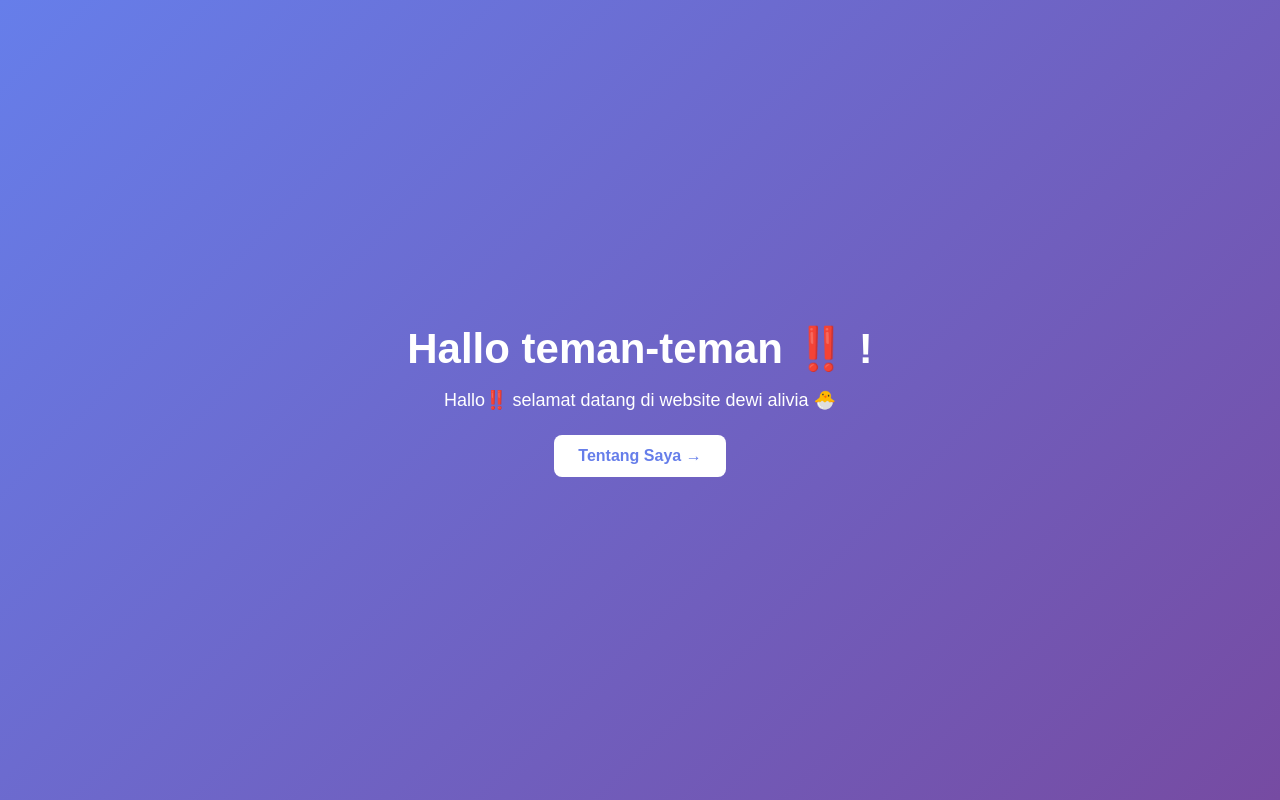
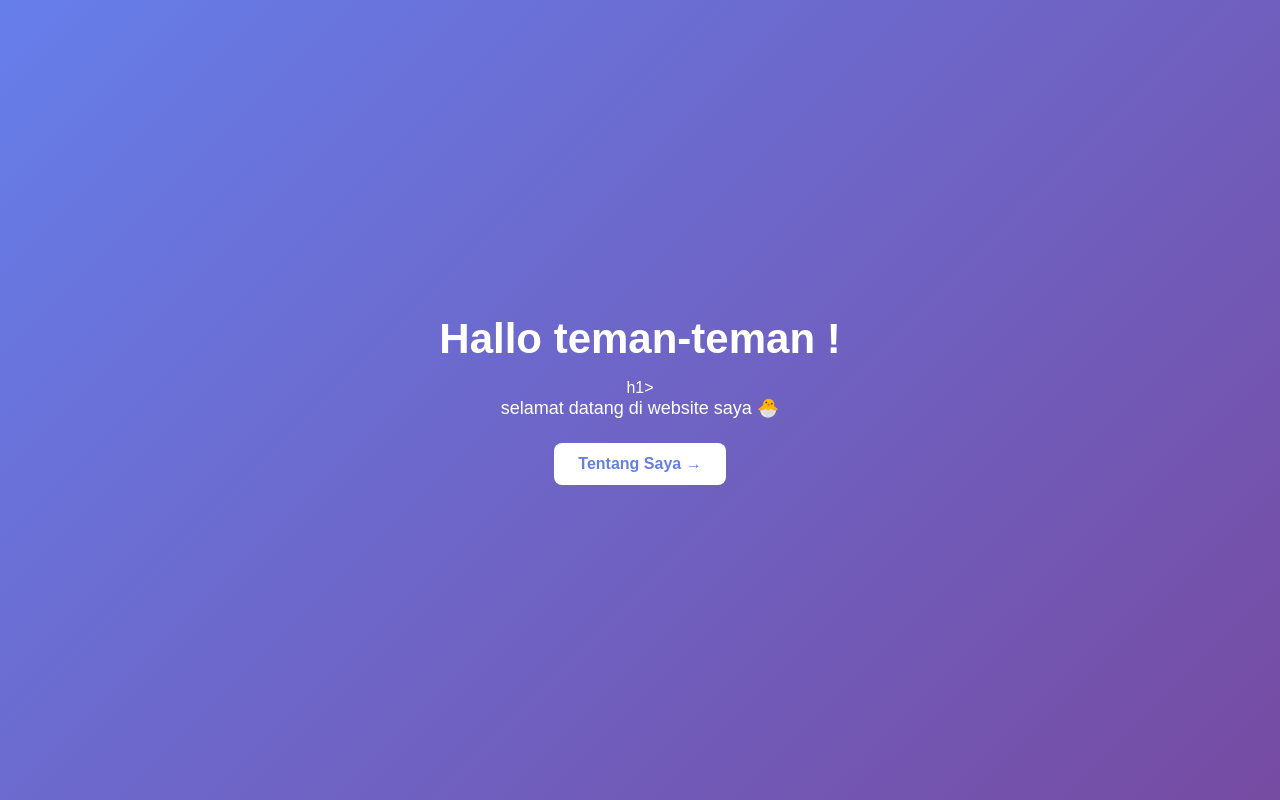
Before and after one commit to dewialipiaa/ai-website.sederhana, a website: page public/index.html in a window 1280 px wide. Drawn offline with Linux system fonts and the light colour scheme.

Commit message:
Update index.html

```diff
--- a/public/index.html
+++ b/public/index.html
@@ -31,8 +31,8 @@
   </style>
 </head>
 <body>
-  <h1> Hallo teman-teman ‼️ !</h1>
-  <p>Hallo‼️ selamat datang di website dewi alivia 🐣</p>
+  <h1> Hallo teman-teman !</h1>h1>
+  <p> selamat datang di website saya 🐣</p>
   <a href="/about">Tentang Saya →</a>
 </body>
 </html>
```
